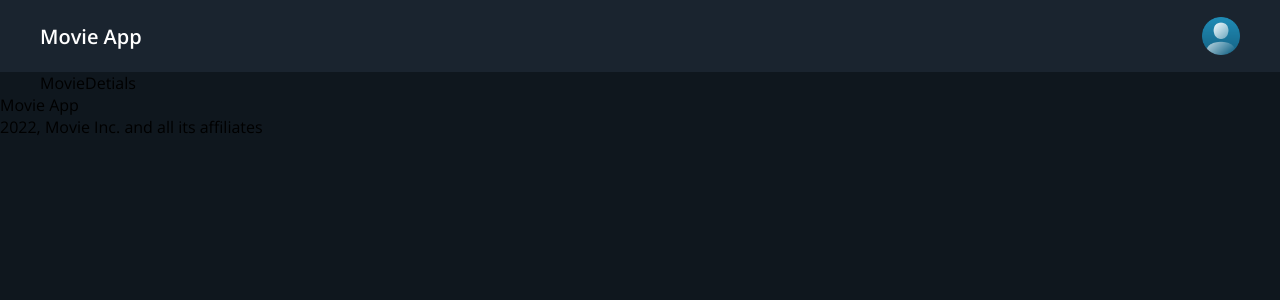
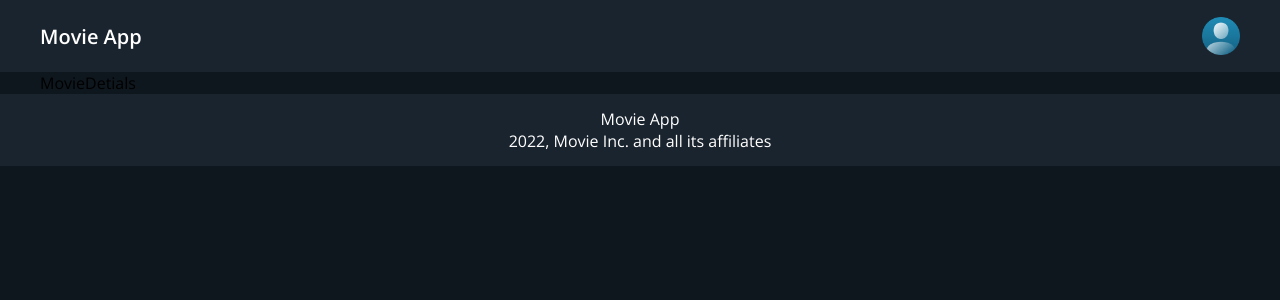
Before and after one commit to HaydnMeyburgh/react-movie-app, a React (Create React App) app: page /movie/1 in a window 1280 px wide. Shown: the top 300 px of the page. Built offline with nearby package versions, Linux system fonts and the light colour scheme.

Commit message:
styled the footer section

```diff
--- a/src/components/footer/footer.scss
+++ b/src/components/footer/footer.scss
@@ -0,0 +1,11 @@
+@import "../../common/colors.scss";
+
+.footer {
+  background: $secondary-color;
+  height: 72px;
+  display: flex;
+  justify-content: center;
+  align-items: center;
+  color: $font-primary;
+  flex-direction: column;
+}
```
